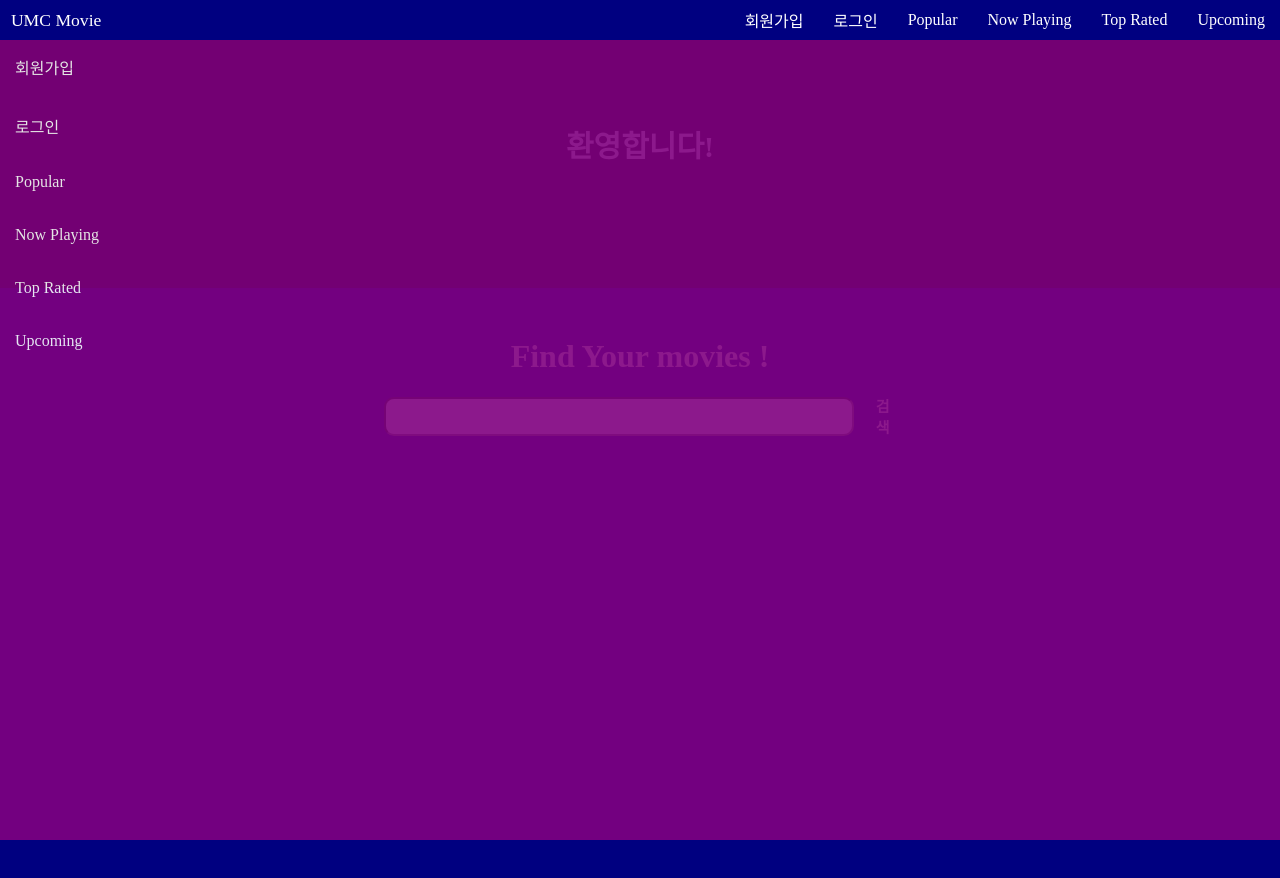
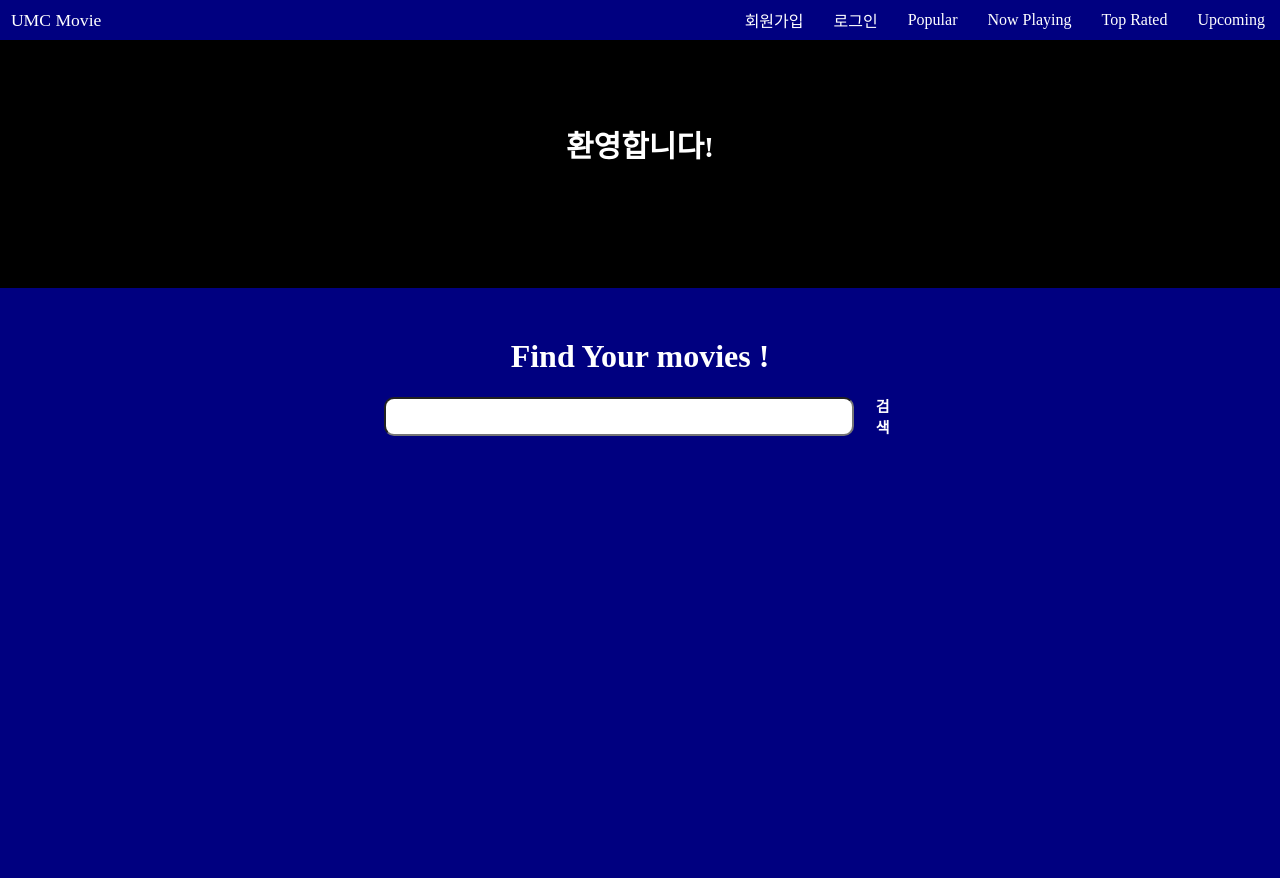
Before and after one commit to nabitang12/https---github.com-nabitang12-week3, a React (Vite) app: page / in a window 1280 px wide. Shown: the top 878 px of the page. Built offline with nearby package versions, Linux system fonts and the light colour scheme.

Commit message:
modified:   src/headers/header.jsx

```diff
--- a/src/headers/header.jsx
+++ b/src/headers/header.jsx
@@ -79,7 +79,7 @@ const StyleLink = styled(Link)`
 `;
 const Header = () => {
   const [isLoggedin, setIsLoggedin] = useState(false);
-  const [isOpen, setOpen] = useState(false);
+  const [isOpen, setOpen] = useState(true);
   const location = useLocation();
   const navigate = useNavigate();
 
@@ -151,7 +151,6 @@ const Header = () => {
           <Icon size={30} />
         </MenuContainer>
       </Container>
-
       <Box
         initial="hidden"
         animate={isOpen ? "open" : "closed"}
```
